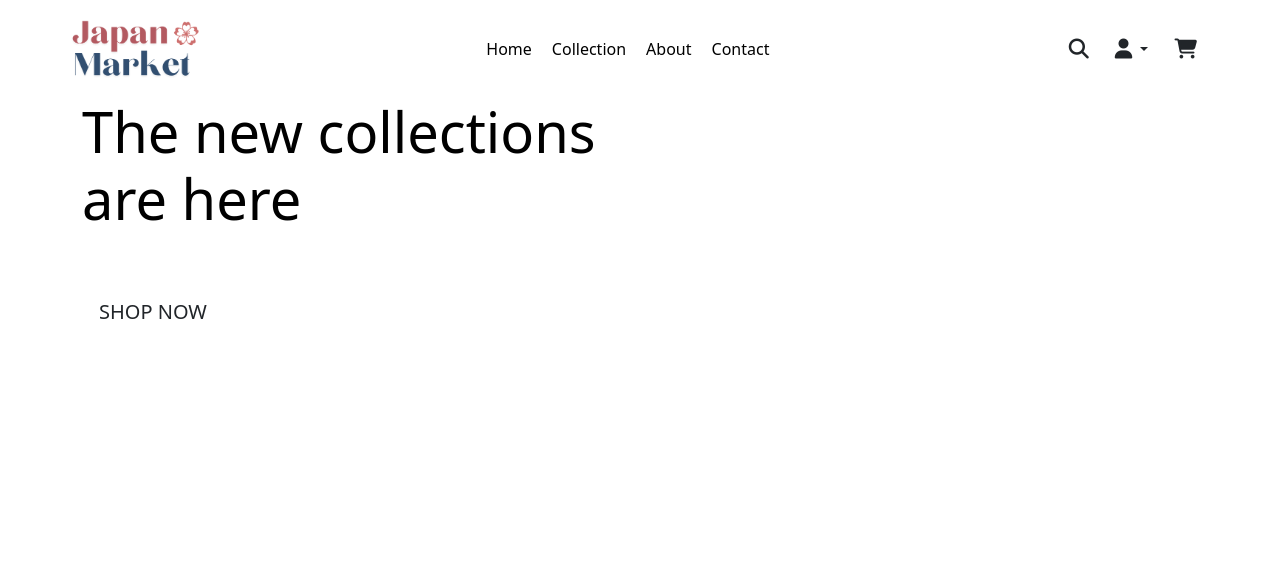
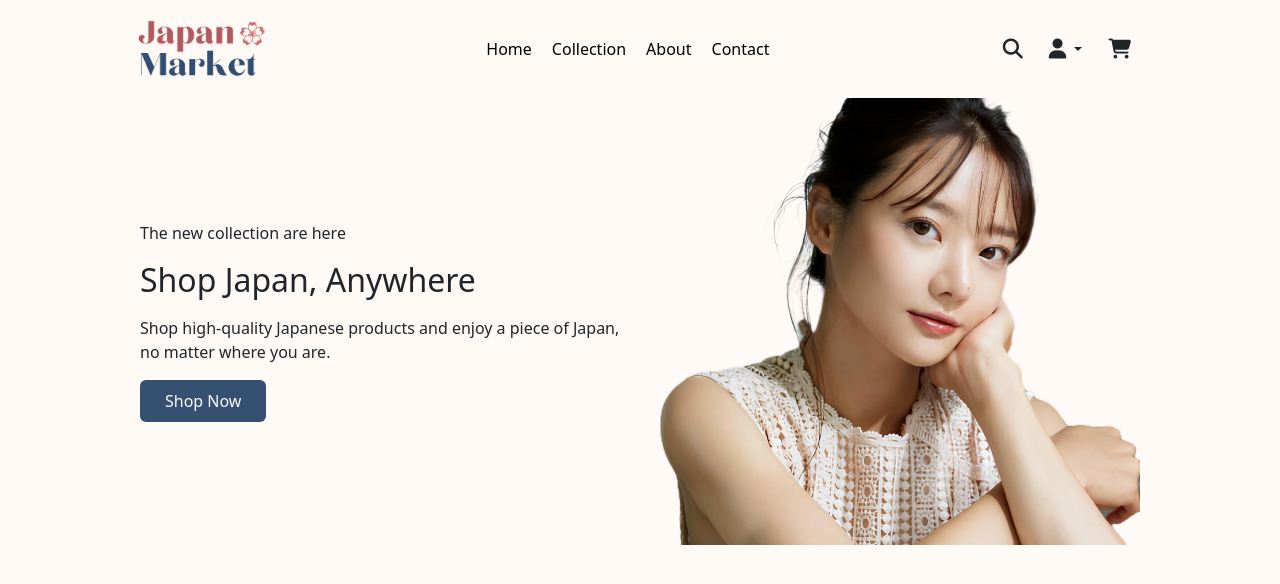
Before and after one commit to Lauren21717/japan-market, a Django app: page / in a window 1280 px wide. Shown: the top 584 px of the page. Run offline with Django 5.2, Linux system fonts and the light colour scheme; some libraries are stand-ins or nearby versions.

Commit message:
Add Hero section.

```diff
--- a/home/templates/home/index.html
+++ b/home/templates/home/index.html
@@ -2,26 +2,31 @@
 {% load static %}
 
 {% block page_header %}
-    <div class="container header-container">
-        <div class="row">
-            <div class="col"></div>
-        </div>
+<div class="container header-container">
+    <div class="row">
+        <div class="col"></div>
     </div>
+</div>
 {% endblock %}
 
 {% block content %}
-    <div class="container h-100">
-        <div class="row h-100">
-            <div class="col-7 col-md-6 my-auto">
-                <h1 class="display-4 logo-font text-black">
-                    The new collections are here
-                </h1>
-                <div class="my-5">
-                    <h4>
-                        <a href="" class="shop-now-button btn btn-lg rounded-0 text-uppercase py-3">Shop Now</a>
-                    </h4>
-                </div>
+<!-- Hero Section -->
+<section class="container hero-section">
+    <div class="row g-0">
+        <!-- Left Hero -->
+        <div class="col-12 col-md-6 d-flex align-items-center justify-content-center py-md-5 pt-4 pb-1">
+            <div class="text-content">
+                <p class="fw-light small-text">The new collection are here</p>
+                <h2 class="hero-title my-3">Shop Japan, Anywhere</h2>
+                <p class="fw-light small-text">Shop high-quality Japanese products and enjoy a piece of Japan, no matter where you are.</p>
+                <a href="" class="btn py-2 px-4 blue-btn">Shop Now</a>
             </div>
         </div>
+
+        <!-- Right Hero -->
+        <div class="col-12 col-md-6 hero-img">
+            <img src="{% static 'images/bg-image/hero.png' %}" class="img-fluid w-100 h-100 object-fit-cover" alt="Hero Image">
+        </div>
     </div>
+</section>
 {% endblock %}
--- a/japan_market/settings.py
+++ b/japan_market/settings.py
@@ -145,10 +145,12 @@ USE_TZ = True
 # https://docs.djangoproject.com/en/5.1/howto/static-files/
 
 STATIC_URL = 'static/'
-
 STATICFILES_DIRS = [
     os.path.join(BASE_DIR, 'static'),
 ]
+
+MEDIA_URL = '/media/'
+MEDIA_ROOT = os.path.join(BASE_DIR, 'media')
 
 # Default primary key field type
 # https://docs.djangoproject.com/en/5.1/ref/settings/#default-auto-field
--- a/japan_market/urls.py
+++ b/japan_market/urls.py
@@ -16,9 +16,11 @@ Including another URLconf
 """
 from django.contrib import admin
 from django.urls import path, include
+from django.conf import settings
+from django.conf.urls.static import static
 
 urlpatterns = [
     path('admin/', admin.site.urls),
     path('accounts/', include('allauth.urls')),
     path('', include('home.urls')),
-]
+] + static(settings.MEDIA_URL, document_root=settings.MEDIA_ROOT)
--- a/static/css/base.css
+++ b/static/css/base.css
@@ -1,9 +1,13 @@
+body {
+    background: #fffaf6;
+}
+
 /* NavBar */
 .navbar-container {
     display: flex;
     align-items: center;
     justify-content: space-between;
-    padding: 1.25rem 0;
+    padding: 1.25rem 0.5rem;
     font-weight: 500;
 }
 
@@ -36,3 +40,21 @@
     display: none;
     transition: all 0.2s east-in-out;
 }
+
+
+/* Home page */
+.blue-btn {
+    background-color: #355070;
+    color: #FAFAFA;
+}
+
+
+@media (min-width: 1200px) {
+    .container {
+        max-width: 80%;
+    }
+
+    .navbar-container {
+        max-width: 80%;
+    }
+}
```
Also changed, not shown: static/images/bg-image/hero.png.
